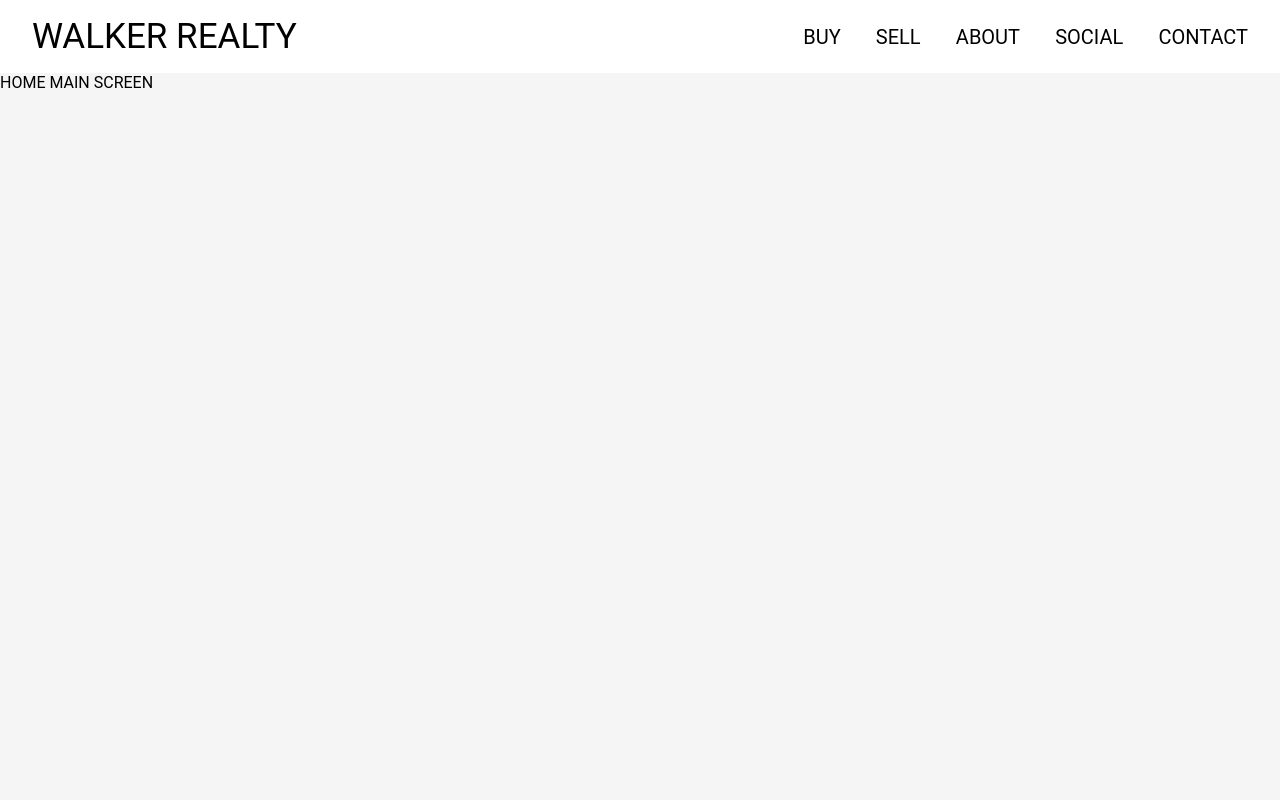
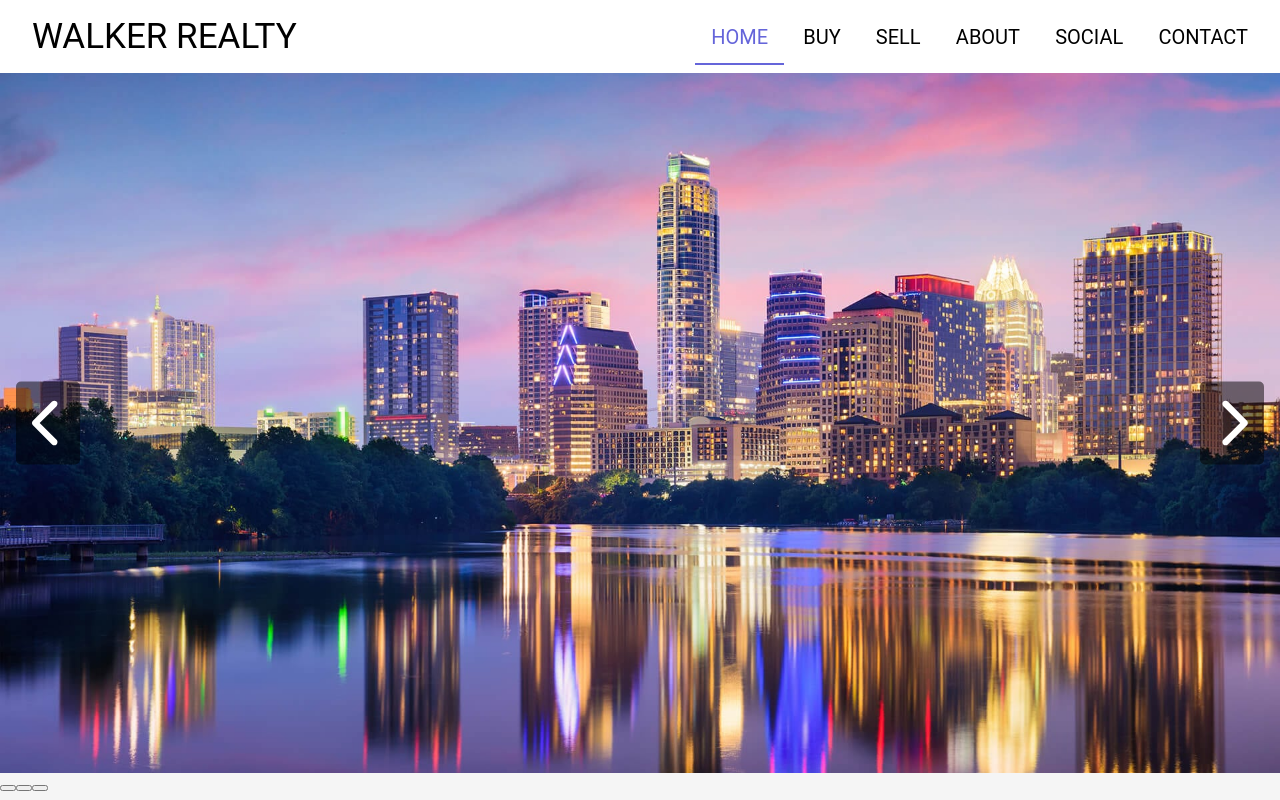
Before and after one commit to MatthewEvWalker/jeff-realtor, a React (Create React App) app: page / in a window 1280 px wide. Built offline with nearby package versions, Linux system fonts and the light colour scheme.

Commit message:
added the photo carousel and the side buttons, now I am working on the nav buttons and the javascript for it

```diff
--- a/src/components/Home/Home.scss
+++ b/src/components/Home/Home.scss
@@ -1,36 +1,79 @@
-// body {
-//     background-color: #945151;
-//     padding: 0;
-//     margin: auto;
-// }
+.home {
+    padding: 0;
+    margin: 0;
+}
 
-// img {
-//     position: absolute;
-//     width: 100%;
-//     // max-width: 1600px;
-// }
+.photo-carousel {
+    width: 100vw;
+    height: 700px;
+    position: relative;
+}
 
-// .image-container {
-//     // position: absolute;
-//     height: 100vh;
-//     width: 100vh;
-//     /* max-width: 1600px; */
-// }
+.photo-carousel > ul {
+    list-style: none;
+    padding: 0;
+    margin: 0;
+}
+
+.slide {
+    position: absolute;
+    inset: 0;
+    opacity: 0;
+}
+
+.slide > img {
+    display: block;
+    width: 100%;
+    height: 100%;
+    object-fit: cover;
+    object-position: center;
+}
+
+.slide[data-active] {
+    opacity: 1;
+    transition: opacity 1s ease-in-out;
+}
+
+.icon {
+    font-size: 4rem;
+    z-index: 2;
+    color: #ffffff;
+    display: block;
+    line-height: 51px;
+    height: 51px;
+    position: absolute;
+    text-decoration: none;
+    top: 50%;
+    transform: translateY(-50%);
+    padding: 1rem;
+    border-radius: 5px;
+    background-color: rgba(0, 0, 0, 0.5);
+    cursor: pointer;
+
+    i {
+        transition: all 0.3s ease-out;
+    }
+
+    &:hover {
+        color: #0077B6;
+        // color: #CAF0F8;
+        font-family:'Segoe UI', Tahoma, Geneva, Verdana, sans-serif;
 
 
-// @keyframes changeBackground {
-//     from,
+        svg {
+            opacity: .5;
+        }
 
-//     to {
-//       background-image: url("/assets/images/austin-min.jpg");
-//     }
-//     33% {
-//       background-image: url("/assets/images/bridge.jpg");
-//     }
-//     66% {
-//       background-image: url("/assets/images/skyline-min.jpeg");
-//     }
-//     100% {
-//       background-image: url("/assets/images/nighttime-austin.jpg");
-//     }
-//   }
+        &:after {
+            opacity: 1;
+        }
+    }
+}
+
+.icon.left {
+    left: 1rem;
+}
+
+.icon.right {
+    right: 1rem;
+}
--- a/src/components/Home/index.js
+++ b/src/components/Home/index.js
@@ -1,19 +1,46 @@
-import { Link } from 'react-router-dom';
-import './Home.scss';
-import bridge from '../../assets/images/bridge.jpg'
-import austinNight from '../../assets/images/nighttime-austin.jpg'
-
+import { Link } from "react-router-dom";
+import "./Home.scss";
+import bridge from "../../assets/images/bridge.jpg";
+import austinNight from "../../assets/images/nighttime-austin.jpg";
+import jenga from "../../assets/images/skyline-min.jpeg";
+import { FontAwesomeIcon } from "@fortawesome/react-fontawesome";
+import {
+  faChevronLeft,
+  faChevronRight,
+  faCircle,
+} from "@fortawesome/free-solid-svg-icons";
 
 const Home = () => {
-    return (
-        <>
-            <div className="image-container">
-                HOME MAIN SCREEN
-            </div>
+  return (
+    <>
+      <div className="home container">
+        <div className="photo-carousel">
+          <FontAwesomeIcon className="icon left" icon={faChevronLeft} />
+          <FontAwesomeIcon className="icon right" icon={faChevronRight} />
 
-        </>
-    );
+          <ul>
+            <li class="slide" data-active>
+              <img src={austinNight} alt="photo 1" />
+            </li>
 
+            <li class="slide">
+              <img src={jenga} alt="photo 2" />
+            </li>
+
+            <li class="slide">
+              <img src={bridge} alt="photo 3" />
+            </li>
+          </ul>
+        </div>
+
+        <div className="carousel-nav">
+            <button className="carousel-circle"></button>
+            <button className="carousel-circle"></button>
+            <button className="carousel-circle"></button>
+        </div>
+      </div>
+    </>
+  );
 };
 
 export default Home;
--- a/src/components/Navbar/Navbar.scss
+++ b/src/components/Navbar/Navbar.scss
@@ -3,6 +3,7 @@ body {
 }
 
 .nav {
+    width: 100%;
     background-color: #ffffff;
     display: flex;
     justify-content: space-between;
@@ -49,7 +50,7 @@ body {
     left: 0;
     width: 100%;
     height: 2px;
-    background-color: #000;
+    background-color: rgb(101, 101, 218);
     transform: scaleX(0);
     transition: transform 0.3s ease-in-out;
 }
@@ -63,3 +64,7 @@ body {
     color: rgb(101, 101, 218);
     text-decoration: none;
 }
+
+.logo-name:hover {
+    color: rgb(101, 101, 218);
+}
--- a/src/components/Navbar/index.js
+++ b/src/components/Navbar/index.js
@@ -10,6 +10,9 @@ export default function Navbar() {
                 WALKER REALTY
             </Link>
                 <ul>
+                    <li>
+                        <NavLink exact="true" activeclassName='active' className='link-btn'to="/"> HOME </NavLink>
+                    </li>
                     <li>
                         <NavLink exact="true" activeclassName='active' className='link-btn'to="/buy"> BUY </NavLink>
                     </li>
```
